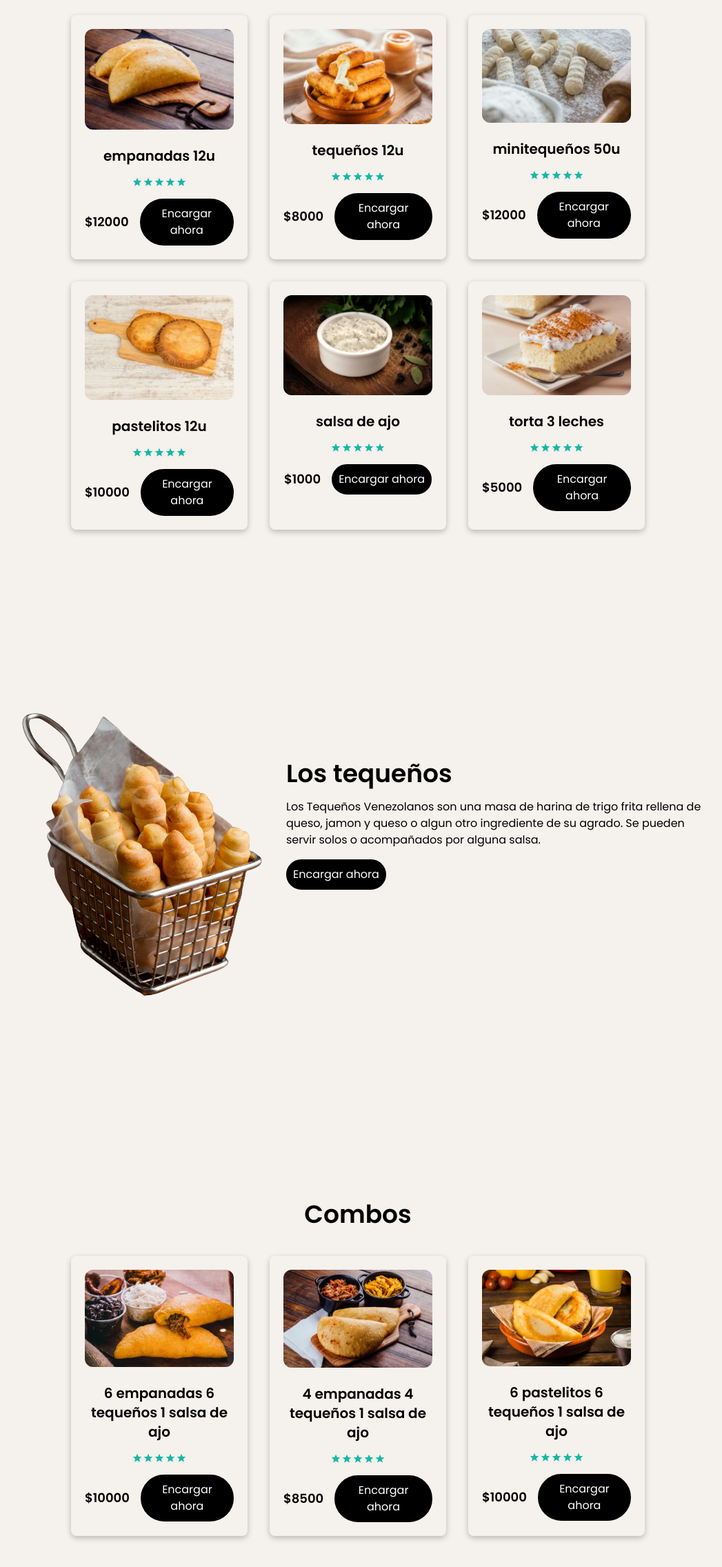
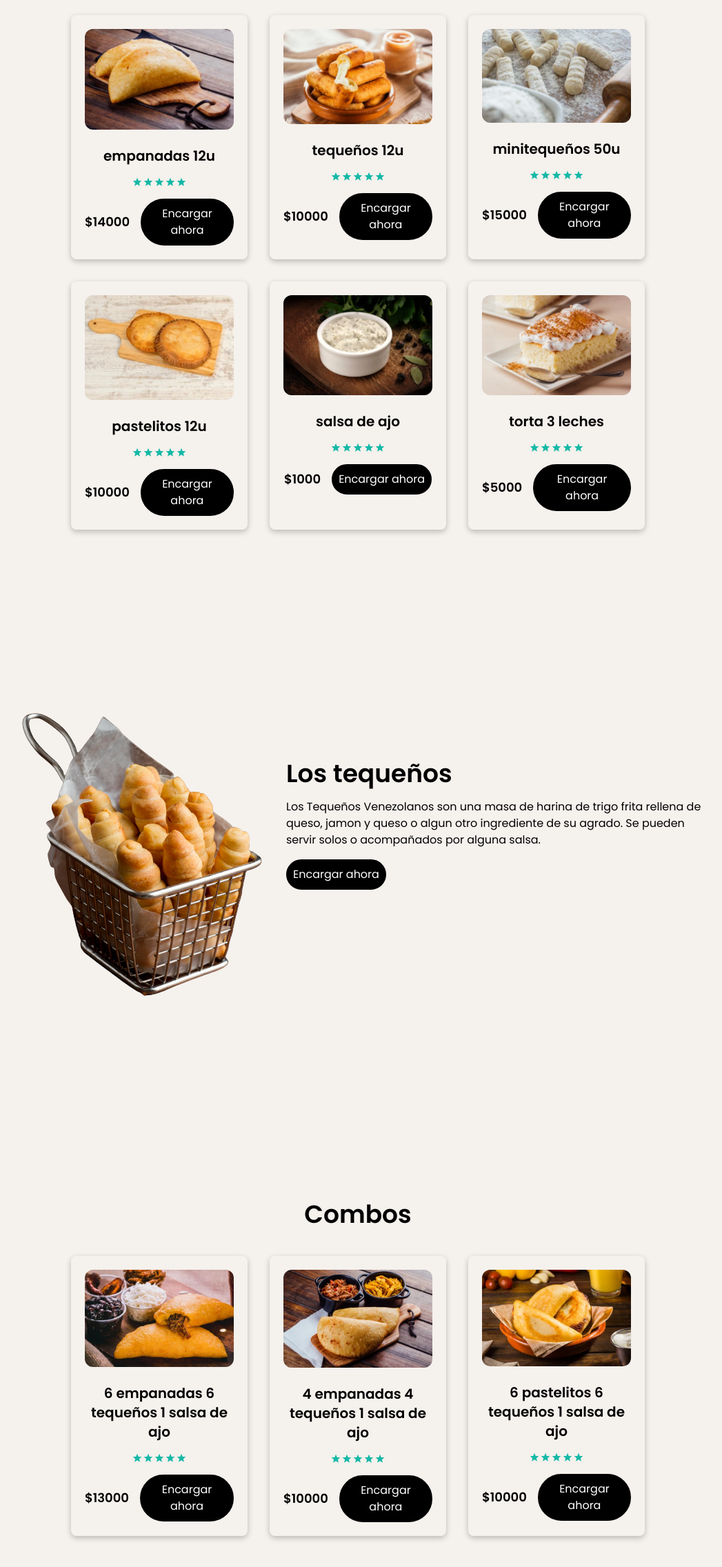
Before and after one commit to luismagnum/sabores, a React (Vite) app: page / in a window 1280 px wide. Shown: the part 1070-3342 px from the top of the page at 69% size, without its empty margins (121-1168 px from the left). Built offline with nearby package versions, Linux system fonts and the light colour scheme.

Commit message:
cambio precios

```diff
--- a/src/components/About.jsx
+++ b/src/components/About.jsx
@@ -16,7 +16,7 @@ const About = () => {
         <div className='flex justify-center lg:justify-start'>
         <button className='border-2 border-black bg-black p-2 rounded-full text-white'>
              <a href="https://wa.me/542984792639?text=Hola quiero hacer un pedido" target="_blank">Encargar ahora</a>
-           </button>
+        </button>
         </div>
       </div>
     </div>
--- a/src/components/Menu.jsx
+++ b/src/components/Menu.jsx
@@ -9,8 +9,8 @@ const Menu = () => {
     <div className='min-h-screen flex flex-col justify-center items-center lg:px-32 px-5'>
       <h1 className='text-4xl font-semibold text-center lg:pt-8 pt-24 pb-10'>Combos<span className='text-sm'></span></h1>
       <div className='flex flex-wrap gap-8 justify-center'>
-        <DishesCard img={im8} title="6 empanadas 6 tequeños 1 salsa de ajo" price="$10000" />
-        <DishesCard img={im7} title="4 empanadas 4 tequeños 1 salsa de ajo" price="$8500" />
+        <DishesCard img={im8} title="6 empanadas 6 tequeños 1 salsa de ajo" price="$13000" />
+        <DishesCard img={im7} title="4 empanadas 4 tequeños 1 salsa de ajo" price="$10000" />
         <DishesCard img={im9} title="6 pastelitos 6 tequeños 1 salsa de ajo" price="$10000" />
       </div>
     </div>
--- a/src/components/Navbar.jsx
+++ b/src/components/Navbar.jsx
@@ -1,6 +1,5 @@
 import React, { useState } from 'react';
 import {Link} from "react-scroll";
-import Button from '../layouts/Button';
 import { IoClose } from "react-icons/io5";
 import { TiThMenu } from "react-icons/ti";
 import logo from '../image/logo.svg';
--- a/src/components/Productos.jsx
+++ b/src/components/Productos.jsx
@@ -12,9 +12,9 @@ const Productos = () => {
     <div className='min-h-screen flex flex-col justify-center items-center lg:px-32 px-5 '>
       <h1 className='text-4xl font-bold text-center pt-2 md:pt-14 pb-10'>Nuestras Comidas</h1>
       <div className='flex flex-wrap gap-8 justify-center'>
-        <DishesCard img={img1} title="empanadas 12u" price="$12000" />
-        <DishesCard img={img2} title="tequeños 12u" price="$8000" />
-        <DishesCard img={img3} title="minitequeños 50u" price="$12000" />
+        <DishesCard img={img1} title="empanadas 12u" price="$14000" />
+        <DishesCard img={img2} title="tequeños 12u" price="$10000" />
+        <DishesCard img={img3} title="minitequeños 50u" price="$15000" />
         <DishesCard img={img13} title="pastelitos 12u" price="$10000"/>
         <DishesCard img={img5} title="salsa de ajo" price="$1000" />
         <DishesCard img={img6} title="torta 3 leches" price="$5000" />
--- a/src/components/popup/PopModal.jsx
+++ b/src/components/popup/PopModal.jsx
@@ -25,8 +25,7 @@ const PopModal = () => {
         <div className="p-4">
           <h1 className="text-center text-xl text-black font-bold mb-4">Empanada</h1>
           <p className='text-xl text-black'>Cordon blue</p>
-          <p className='text-xl text-black'>Pollo,queso,jamon</p>
-          <p className='text-center text-xl text-black font-bold'> Y queso azul</p>
+          <p className='text-xl text-black'>Pollo,queso y jamon</p>
           <button
             className="mt-4 bg-blue-500 hover:bg-blue-700 text-white font-bold py-2 px-4 rounded"
             onClick={handleCloseModal}
```
